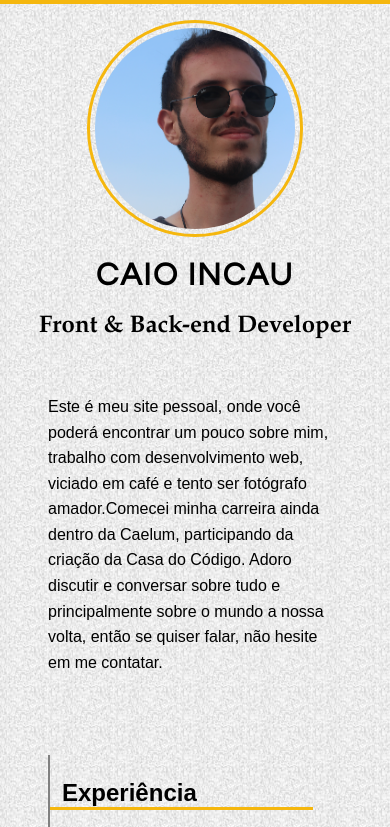
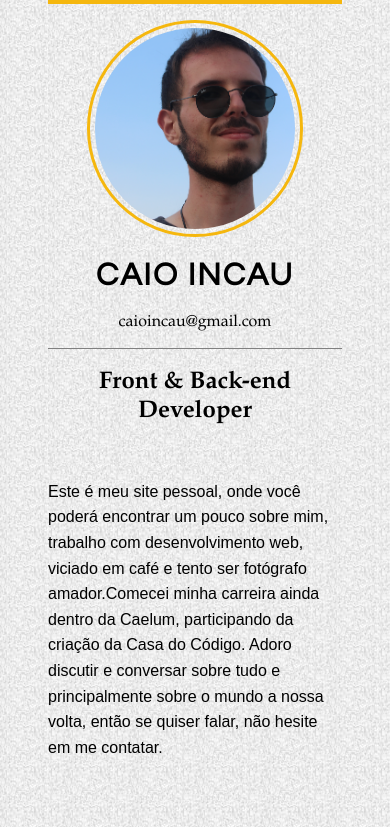
Before and after one commit to CaioIncau/web-site, a plain HTML site: page views/index.html in a window 390 px wide. Shown: the top 827 px of the page. Drawn offline with Linux system fonts and the light colour scheme.

Commit message:
finishing mobile

```diff
--- a/assets/css/home.css
+++ b/assets/css/home.css
@@ -1,5 +1,6 @@
 header,body{
     background-image: url("../images/bg.png");
+    padding: 0 3em;
 }
 
 .container{
@@ -7,9 +8,6 @@ header,body{
     margin: 0 auto;
 }
 
-.timeline,.profile{
-    margin: 0 3em;
-}
 .profile{
     line-height: 1.6em;
     font-weight: 300;
@@ -31,6 +29,11 @@ header,body{
     display: block;
     padding: 1em 0;
     font-family: ‘Palatino Linotype’, ‘Book Antiqua’, Palatino, serif;
+}
+
+.email{
+    border-bottom: 1px solid gray;
+    padding-bottom: 1em;
 }
 
 .timeline-title{
@@ -85,3 +88,7 @@ footer{
     text-align: center;
     padding-top: 3em;
 }
+
+@media(min-width:900px){
+
+}
--- a/views/index.html
+++ b/views/index.html
@@ -7,6 +7,7 @@
             <div class="container">
                 <img class="me" src="../assets/images/me.JPG">
                 <h1 class="name">Caio Incau</h1>
+                <p class="email">caioincau@gmail.com</p>
                 <h2>Front & Back-end Developer</h2>
             </div>
         </header>
```
Also changed, not shown: 2 other files.
